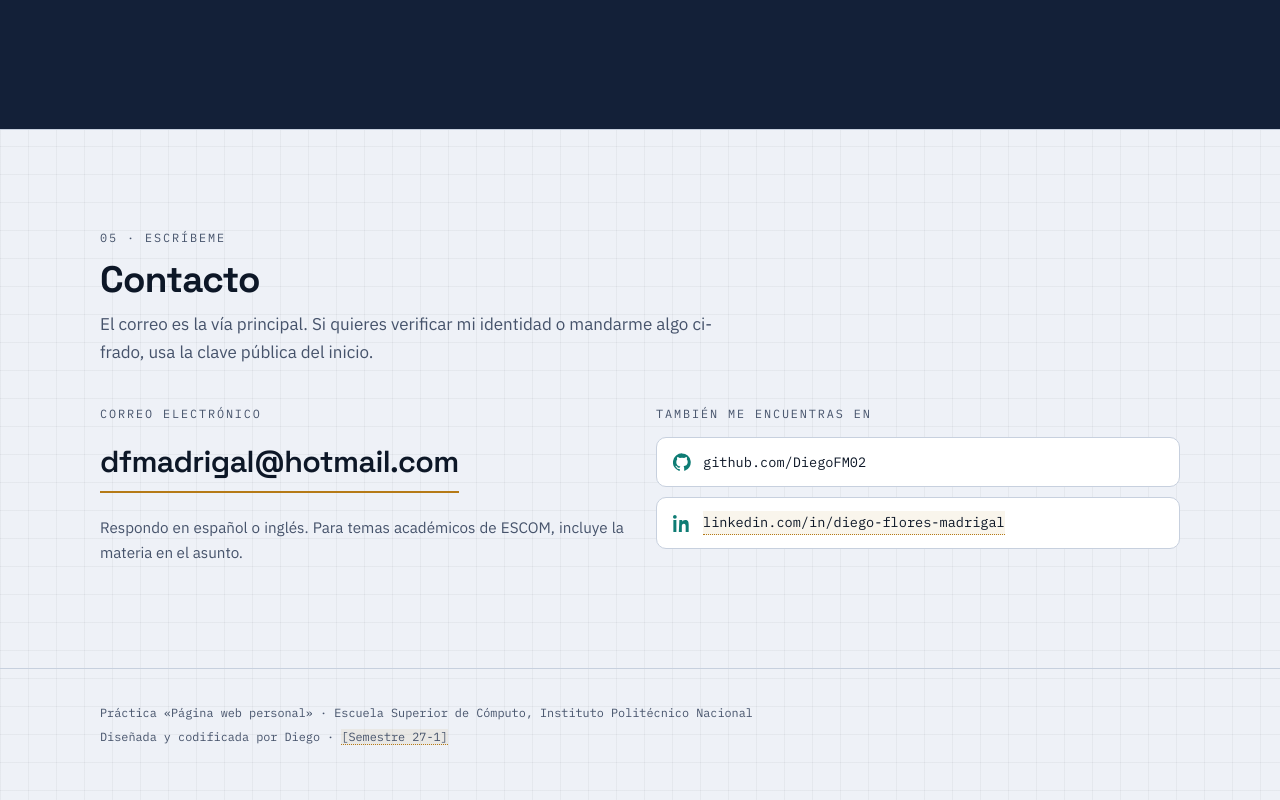
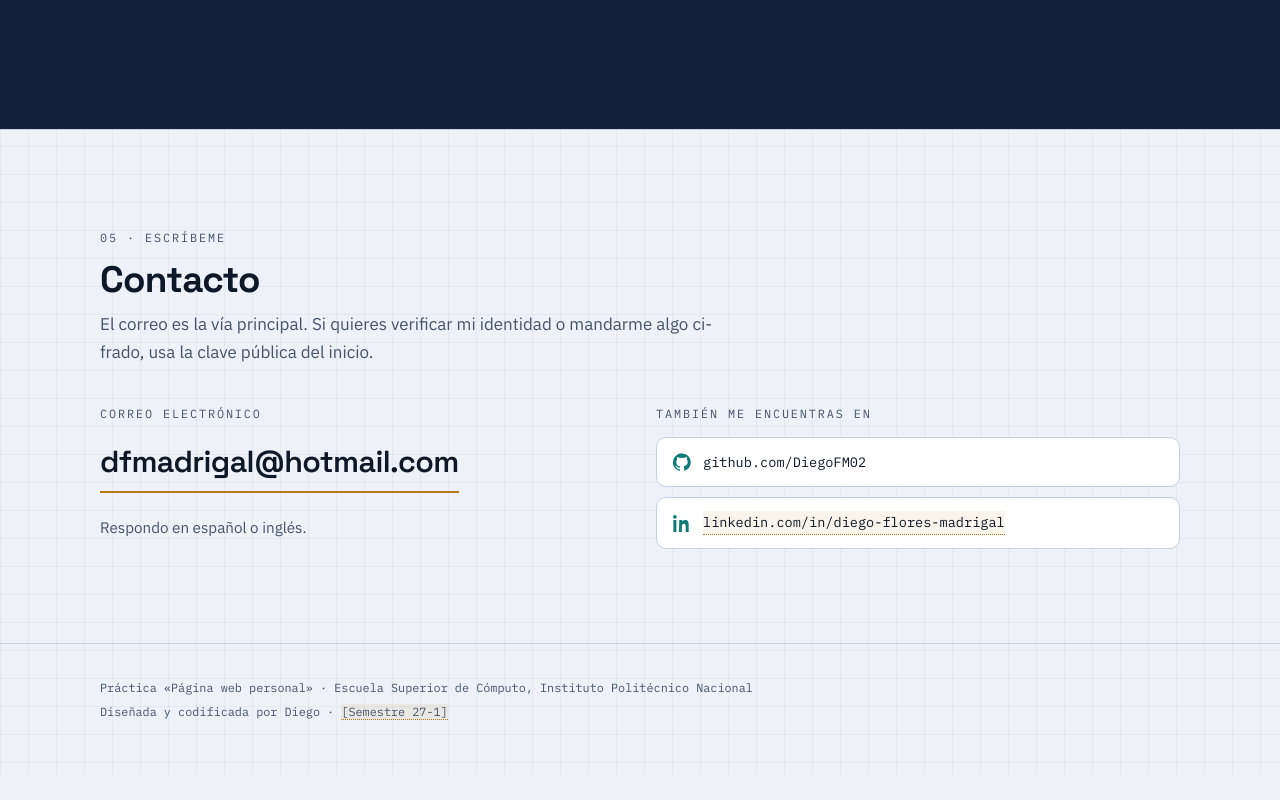
Before and after one commit to DiegoFM02/pagina-personal, a plain HTML site: page index.html in a window 1280 px wide. Shown: the part 4810-5610 px from the top of the page. After the commit the page ends 5585 px from the top, so only its background shows below. Drawn offline with Linux system fonts and the light colour scheme.

Commit message:
Actualización

```diff
--- a/index.html
+++ b/index.html
@@ -392,7 +392,7 @@
         <p class="eyebrow">Correo electrónico</p>
         <a class="mailto" href="mailto:dfmadrigal@hotmail.com">dfmadrigal@hotmail.com</a>
         <p style="margin-top:22px; color:var(--ink-soft); font-size:.95rem">
-          Respondo en español o inglés. Para temas académicos de ESCOM, incluye la materia en el asunto.
+          Respondo en español o inglés.
         </p>
       </div>
 
```
Also changed, not shown: 1 other file.
